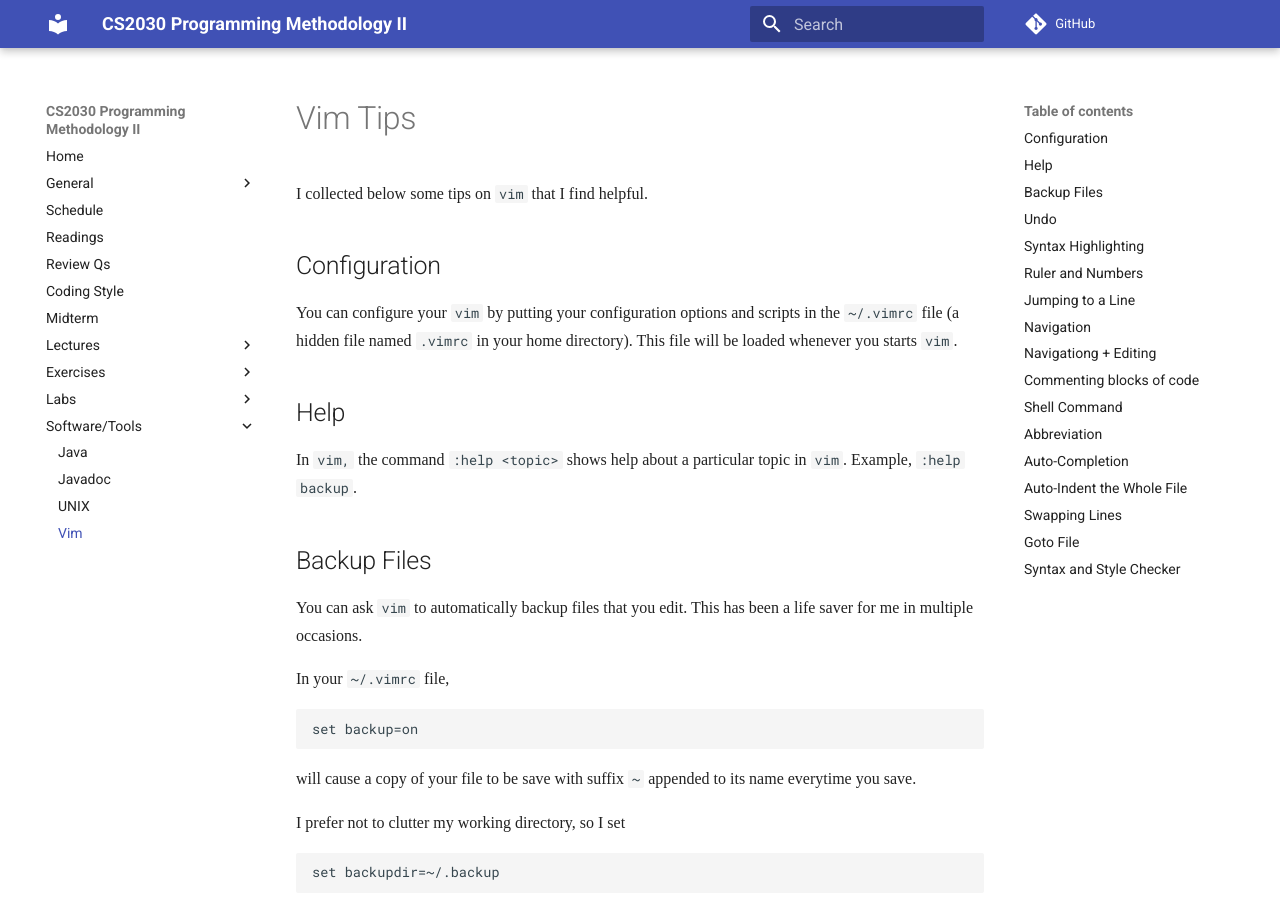
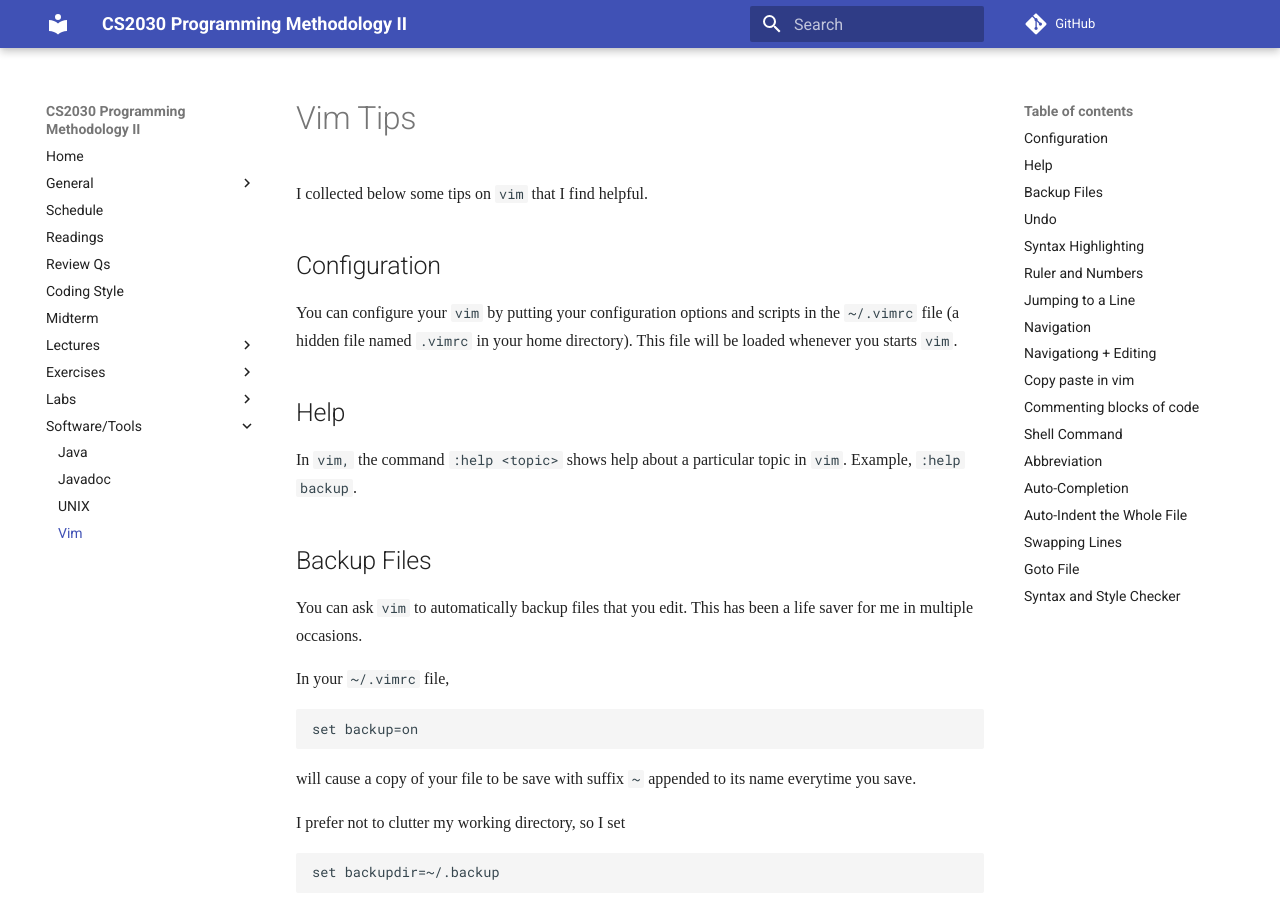
Before and after one commit to nus-cs2030/1718-s2, an MkDocs documentation site: the page built from docs/vim.md, in a window 1280 px wide and 900 px high. Built offline with MkDocs 1.6.1 and Material for MkDocs 9.7.7, drawn with Linux system fonts in a browser that asks for light colours; some web fonts are replaced; formulas are drawn with MathJax 3; comment, search, counter and statistics services are not loaded; old or Windows-style settings are respelled for this version of MkDocs.

Commit message:
correct the title

````diff
--- a/docs/vim.md
+++ b/docs/vim.md
@@ -102,7 +102,7 @@
 
 ```
 
-Copy paste in vim
+## Copy paste in vim
 
 method 1
 ```
````
